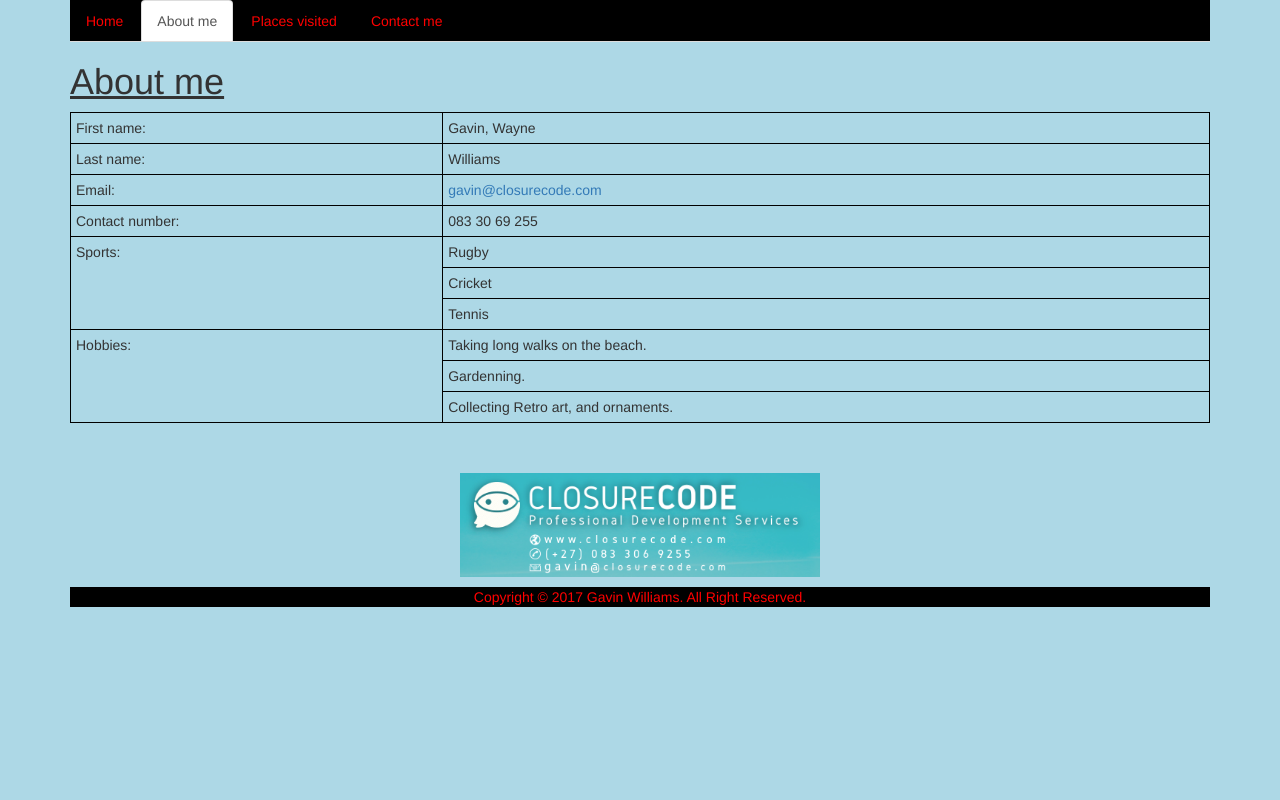
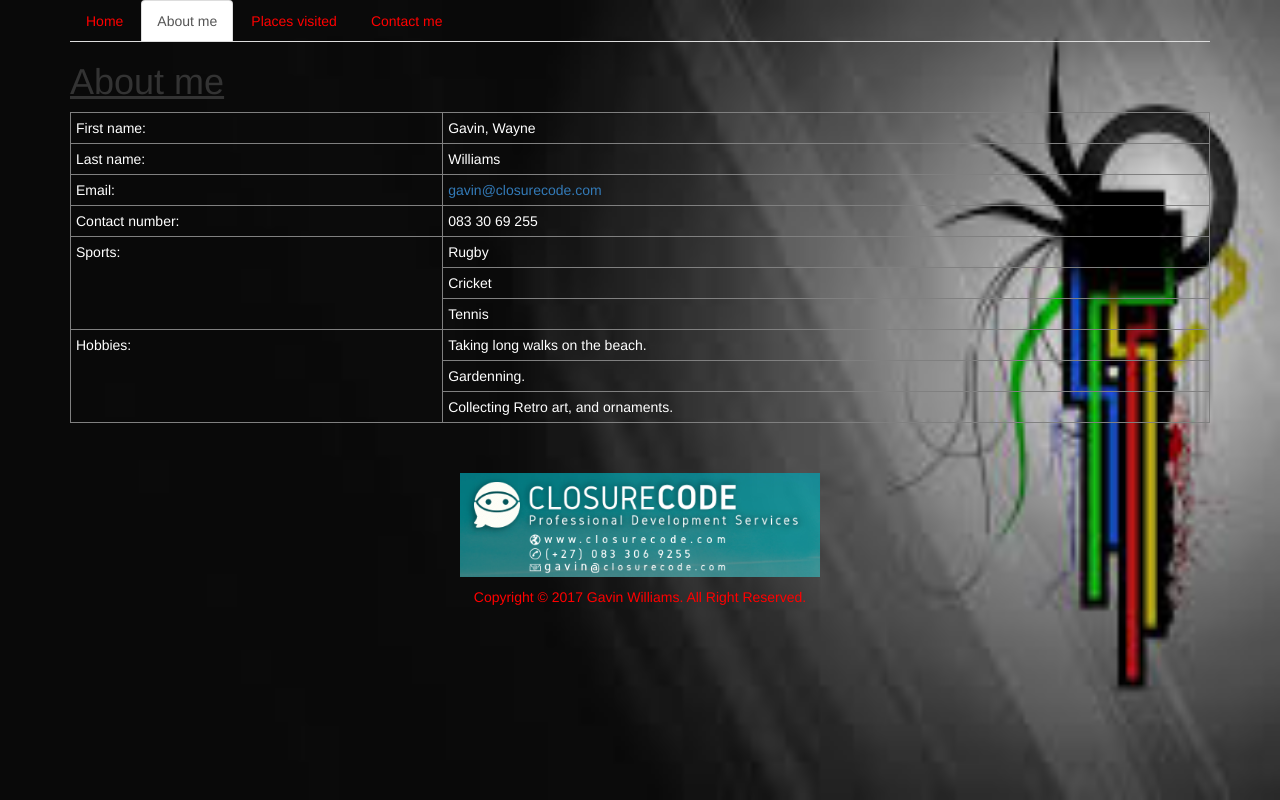
Before and after one commit to frofreak/frofreak.github.io, a plain HTML site: page about-me.html in a window 1280 px wide. Drawn offline with nearby package versions, Linux system fonts and the light colour scheme.

Commit message:
Added styling for background image

```diff
--- a/styles.css
+++ b/styles.css
@@ -1,22 +1,23 @@
 body {
-  background-color: lightblue;
+  background-color: transparent;
 }
 table tbody tr td {
   border: 1px solid black;
 }
 .table-bordered>tbody>tr>td {
-  border-color: black !important;
+  border-color: gray !important;
 }
-th, td {
+td {
   padding: 5px;
   text-align: left;
+  color: white;
 }
 ul {
   list-style-type: none;
   margin: 0;
   padding: 0;
   overflow: hidden;
-  background-color: black;
+  background-color: transparent;
 }
 li {
   float: left;
@@ -29,7 +30,7 @@ li a {
   text-decoration: none;
 }
 footer {
-  background-color: black;
+  background-color: transparent;
   text-align: center;
   color: red;
 }
@@ -46,7 +47,7 @@ img.signature1 {
   text-align: center;
 }
 h1.index {
-  color: blue;
+  color: lightblue;
   text-align: center;
 }
 img.index-image {
@@ -78,3 +79,10 @@ img.signature2 {
 .row {
   margin-bottom: 10px;
 }
+html {
+background: url(./background.jpg) no-repeat center center fixed;
+-webkit-background-size: cover;
+-moz-background-size: cover;
+-o-background-size: cover;
+background-size: 100% 100%;
+}
```
